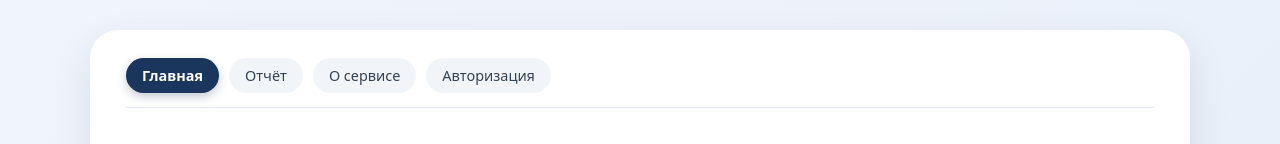
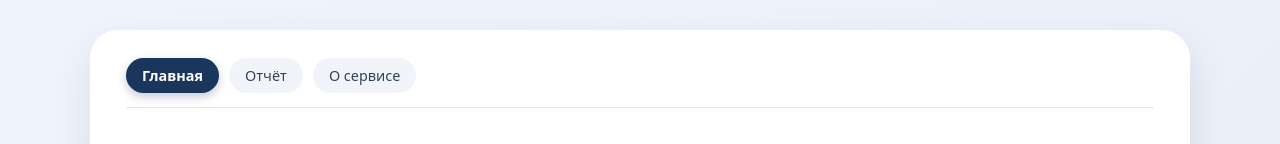
Before and after one commit to D0CFl0W/document-checker, a plain HTML site: page templates/index.html in a window 1280 px wide. Shown: the top 144 px of the page. Drawn offline with nearby package versions, Linux system fonts and the light colour scheme.

Commit message:
убрал авторизацию

```diff
--- a/templates/index.html
+++ b/templates/index.html
@@ -19,9 +19,9 @@
                 <a href="#" class="nav-link" data-page="page-about"
                     >О сервисе</a
                 >
-                <a href="#" class="nav-link" data-page="page-auth"
+                <!-- <a href="#" class="nav-link" data-page="page-auth"
                     >Авторизация</a
-                >
+                > -->
                 <!-- кнопка для нормоконтролёра (скрыта по умолчанию) -->
                 <a
                     href="#"
@@ -210,7 +210,7 @@
                 </div>
             </div>
 
-            <!-- 5. АВТОРИЗАЦИЯ (серьёзная) -->
+            <!-- 5. АВТОРИЗАЦИЯ (серьёзная)
             <div id="page-auth" class="page">
                 <h2>Авторизация</h2>
                 <div class="auth-form">
@@ -233,7 +233,7 @@
                     </p>
                     <p id="authMessage" class="auth-message"></p>
                 </div>
-            </div>
+            </div> -->
 
             <!-- 6. БАЗА (только для нормоконтролёра) -->
             <div id="page-db" class="page">
```
